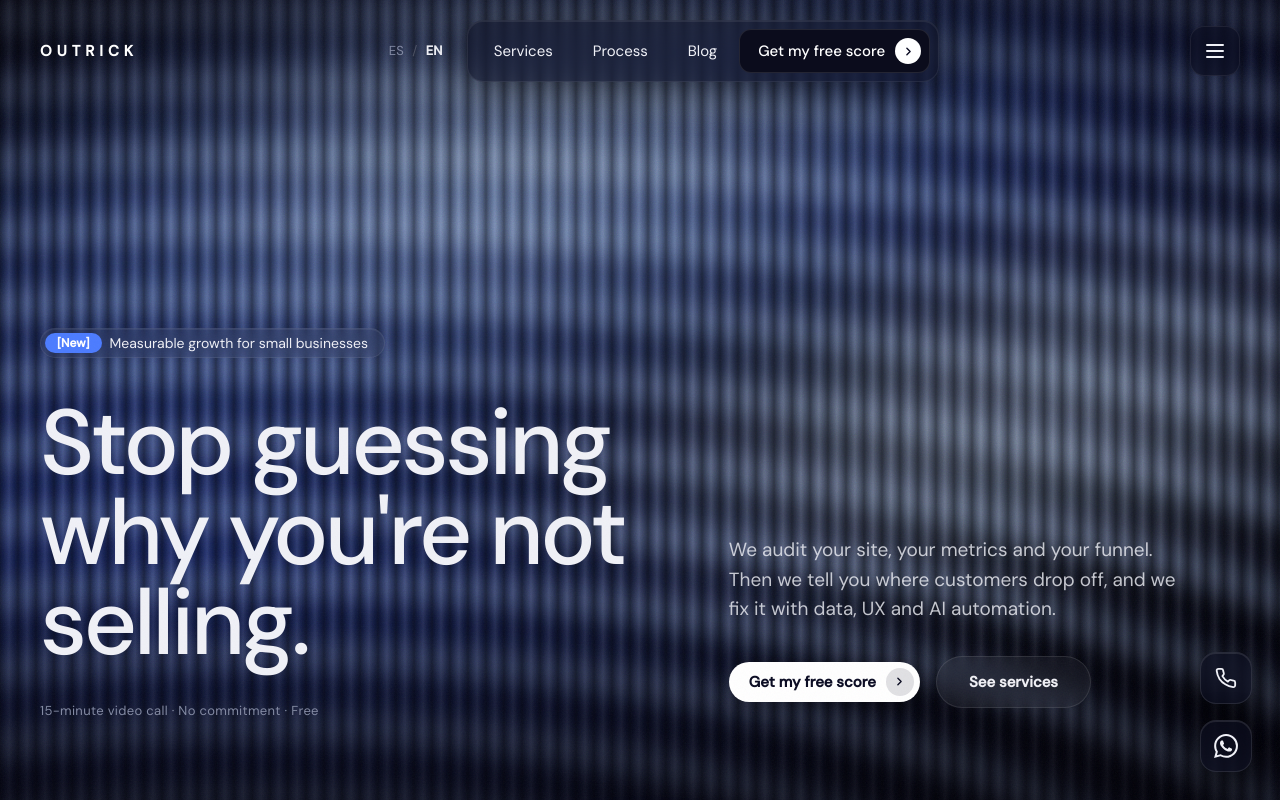
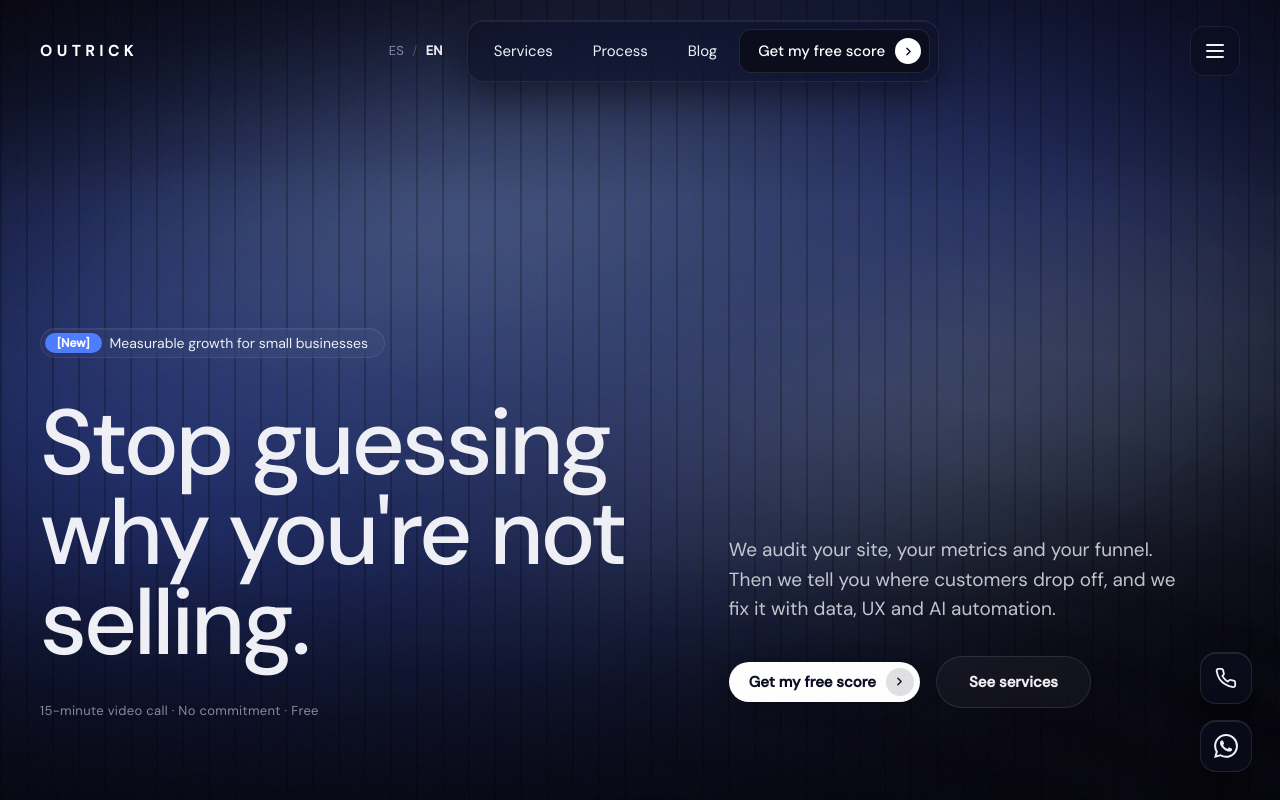
Before and after one commit to Gamm1866/Outrick, a Next.js app: page / in a window 1280 px wide. Shown: the top 800 px of the page. Built offline with nearby package versions, Linux system fonts and the light colour scheme.

Commit message:
revert: cortina vuelve a los pliegues suaves
Los slats con borde de luz creaban moire duro y lavaban el fondo.
Vuelven los valores previos: slats sutiles fuera del stage (sin escalar
con el parallax) y ripples con blur 26px.

```diff
--- a/app/globals.css
+++ b/app/globals.css
@@ -103,56 +103,51 @@
     will-change: transform;
   }
 
-  /* Broad diffuse glow that decides which folds catch the light */
   .veil-layer-a {
     background:
-      radial-gradient(46% 30% at 46% 30%, rgba(176, 205, 255, 0.75) 0%, rgba(70, 108, 235, 0.32) 48%, transparent 76%),
-      radial-gradient(34% 20% at 66% 58%, rgba(200, 222, 255, 0.5) 0%, transparent 72%);
-    filter: blur(60px);
+      radial-gradient(52% 34% at 44% 34%, rgba(150, 185, 255, 0.62) 0%, rgba(64, 96, 226, 0.30) 46%, transparent 74%),
+      radial-gradient(40% 22% at 63% 55%, rgba(186, 210, 255, 0.45) 0%, transparent 72%);
     transform: rotate(-13deg);
     animation: veilDriftA 34s ease-in-out infinite;
   }
 
   .veil-layer-b {
     background:
-      radial-gradient(58% 38% at 28% 66%, rgba(38, 62, 176, 0.6) 0%, transparent 70%),
-      radial-gradient(32% 44% at 72% 18%, rgba(20, 32, 104, 0.55) 0%, transparent 72%);
+      radial-gradient(60% 40% at 30% 62%, rgba(45, 72, 190, 0.55) 0%, transparent 70%),
+      radial-gradient(34% 46% at 70% 22%, rgba(26, 40, 120, 0.5) 0%, transparent 72%);
     transform: rotate(9deg);
     animation: veilDriftB 46s ease-in-out infinite;
     mix-blend-mode: screen;
   }
 
-  /* The folds themselves: sweeping arcs of light across the fabric */
+  /* Concentric folds of the "curtain" */
   .veil-ripples {
     position: absolute;
     inset: -20%;
     background: repeating-radial-gradient(
-      ellipse 92% 62% at 30% 112%,
-      rgba(168, 200, 255, 0.42) 0px,
-      rgba(168, 200, 255, 0.42) 34px,
-      rgba(96, 138, 228, 0.16) 62px,
-      rgba(4, 6, 20, 0.72) 104px,
-      rgba(4, 6, 20, 0.78) 168px
+      ellipse 88% 58% at 34% 108%,
+      rgba(146, 182, 255, 0.16) 0px,
+      rgba(146, 182, 255, 0.16) 46px,
+      rgba(3, 2, 9, 0.34) 46px,
+      rgba(3, 2, 9, 0.34) 138px
     );
-    filter: blur(14px);
-    mix-blend-mode: screen;
+    filter: blur(26px);
+    opacity: 0.85;
     animation: veilRipple 40s ease-in-out infinite;
   }
 
-  /* Vertical pleats: a bright edge and a shadow per slat, like real fabric */
+  /* Vertical fabric slats */
   .veil-slats {
     position: absolute;
     inset: 0;
     background: repeating-linear-gradient(
       90deg,
-      rgba(0, 0, 0, 0.55) 0px,
-      rgba(0, 0, 0, 0.28) 3px,
-      rgba(255, 255, 255, 0.07) 8px,
-      rgba(255, 255, 255, 0.10) 9px,
-      rgba(0, 0, 0, 0.22) 14px,
-      rgba(0, 0, 0, 0.55) 18px
+      rgba(0, 0, 0, 0.42) 0px,
+      rgba(0, 0, 0, 0.42) 2px,
+      rgba(0, 0, 0, 0) 2px,
+      rgba(0, 0, 0, 0) 26px
     );
-    opacity: 0.8;
+    opacity: 0.55;
   }
 
   .veil-grain {
--- a/components/HeroVeil.tsx
+++ b/components/HeroVeil.tsx
@@ -10,8 +10,8 @@ export default function HeroVeil() {
         <div className="veil-layer veil-layer-a" />
         <div className="veil-layer veil-layer-b" />
         <div className="veil-ripples" />
-        <div className="veil-slats" />
       </div>
+      <div className="veil-slats" />
       <div className="veil-grain" />
       <div className="veil-vignette" />
     </div>
```
